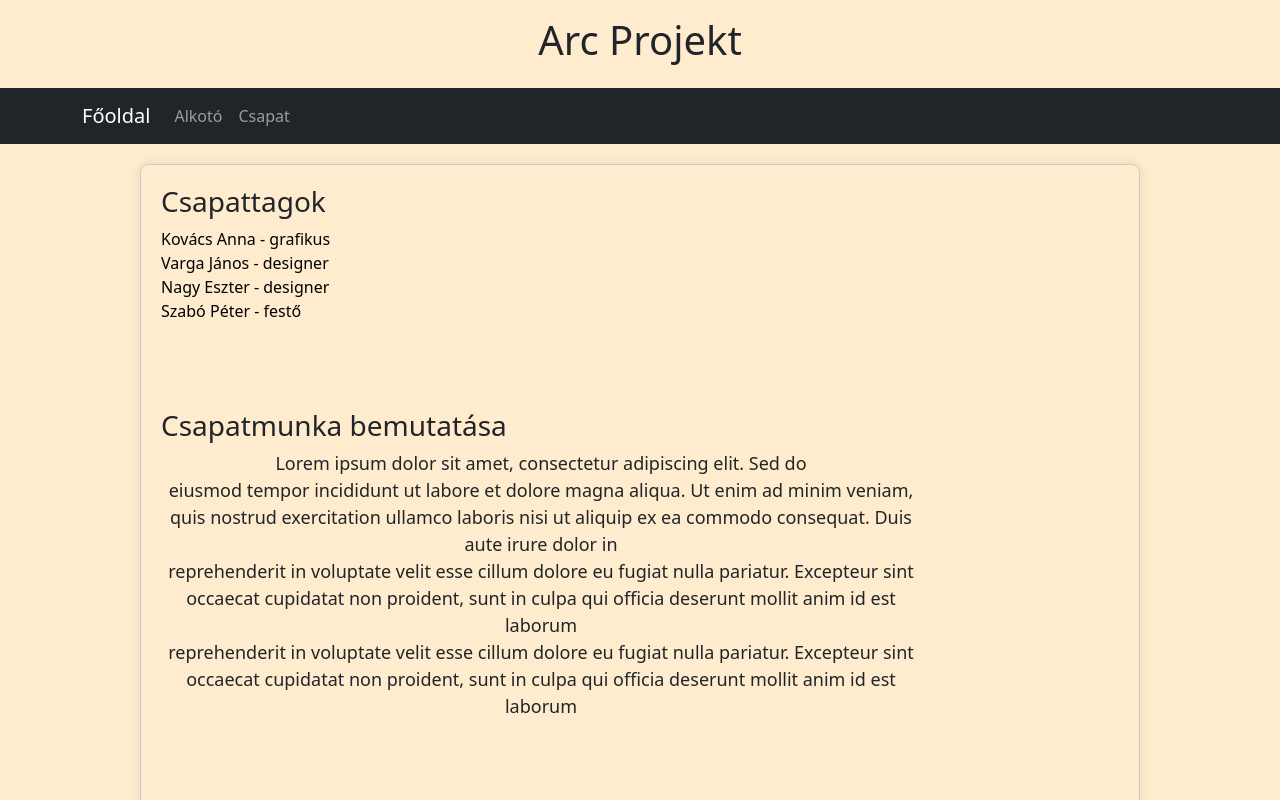
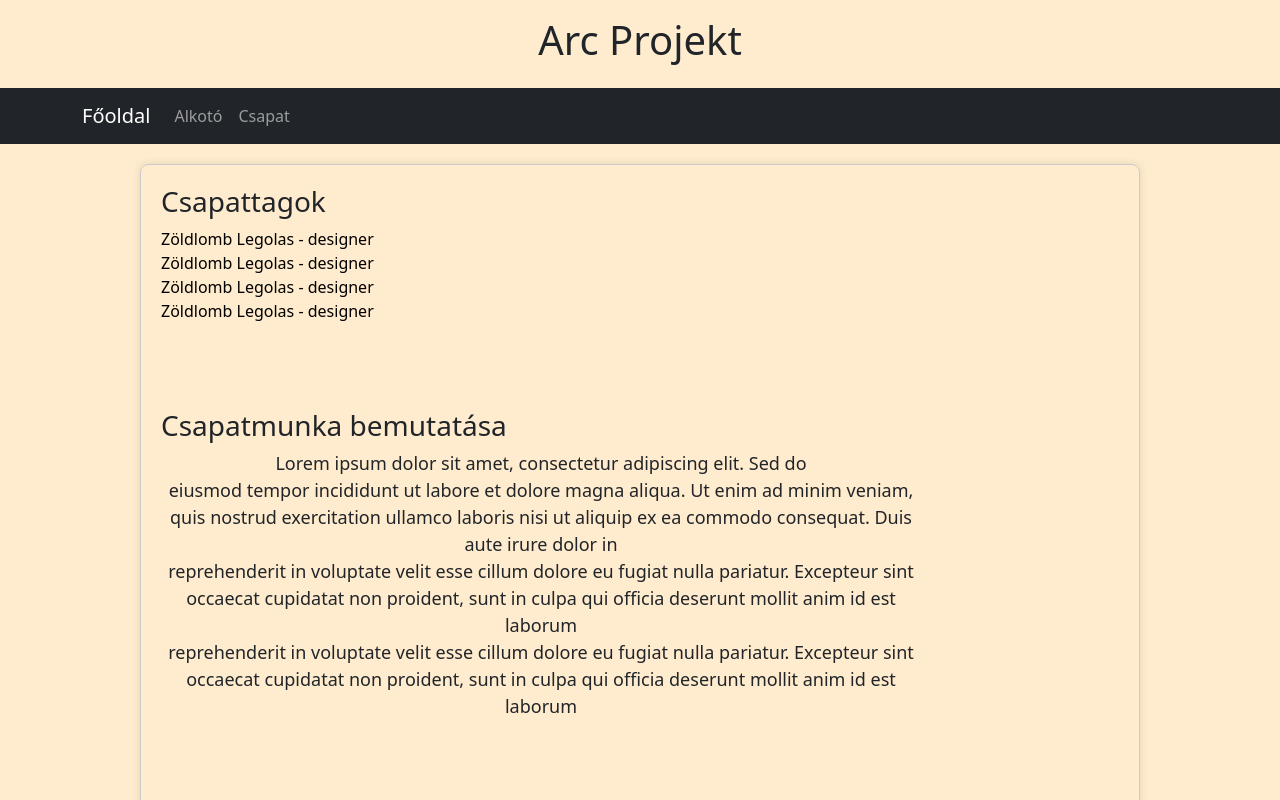
Before and after one commit to PappNiki20/FrontendSablon, a React (Create React App) app in the folder alapsablon/: page /csapat in a window 1280 px wide. Shown: the top 800 px of the page. Built offline with nearby package versions, Linux system fonts and the light colour scheme; grey boxes are pictures that could not be loaded.

Commit message:
Buszkesegeink

```diff
--- a/alapsablon/src/pages/Csapat.js
+++ b/alapsablon/src/pages/Csapat.js
@@ -1,7 +1,8 @@
 import "bootstrap/dist/css/bootstrap.min.css";
 import "../css/Csapat.css";
 import { kepek } from "../KepLista";
-import { Carousel } from "react-bootstrap";
+import { Carousel, Nav } from "react-bootstrap";
+import { Link } from "react-router-dom";
 import KepGaleria from "./Galeria";
 export default function Csapat() {
   return (
@@ -11,16 +12,24 @@ export default function Csapat() {
           <h3>Csapattagok</h3>
           <ul>
             <li>
-              <a href="#">Kovács Anna - grafikus</a>
+              <Nav.Link as={Link} to="/alkoto">
+                Zöldlomb Legolas - designer
+              </Nav.Link>
             </li>
             <li>
-              <a href="#">Varga János - designer</a>
+              <Nav.Link as={Link} to="/alkoto">
+                Zöldlomb Legolas - designer
+              </Nav.Link>
             </li>
             <li>
-              <a href="#">Nagy Eszter - designer</a>
+              <Nav.Link as={Link} to="/alkoto">
+                Zöldlomb Legolas - designer
+              </Nav.Link>
             </li>
             <li>
-              <a href="#">Szabó Péter - festő</a>
+              <Nav.Link as={Link} to="/alkoto">
+                Zöldlomb Legolas - designer
+              </Nav.Link>
             </li>
           </ul>
         </div>
@@ -69,7 +78,7 @@ export default function Csapat() {
           </div>
         </div>
         <div className="kepgaleria container">
-        <KepGaleria  kepek={kepek}/>
+          <KepGaleria kepek={kepek} />
         </div>
       </div>
     </div>
```
Also changed, not shown: alapsablon/src/Alkotok.js (added, +11 -0 lines), alapsablon/src/pages/Buszkesegeink.js (added, +18 -0 lines).
